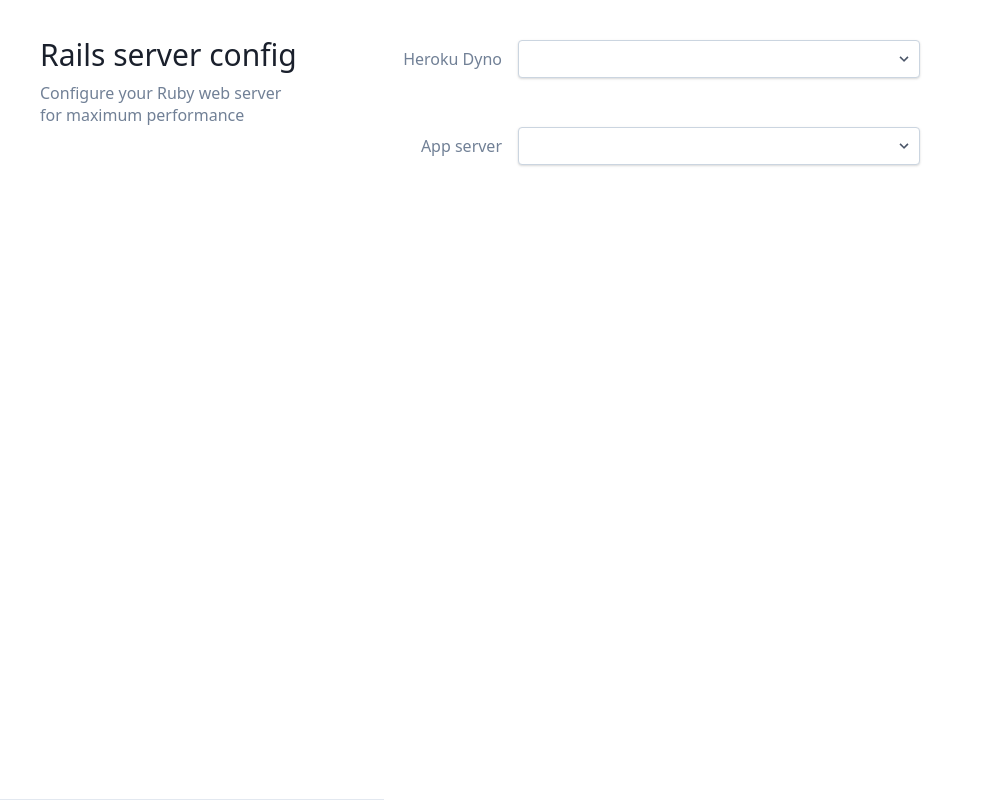
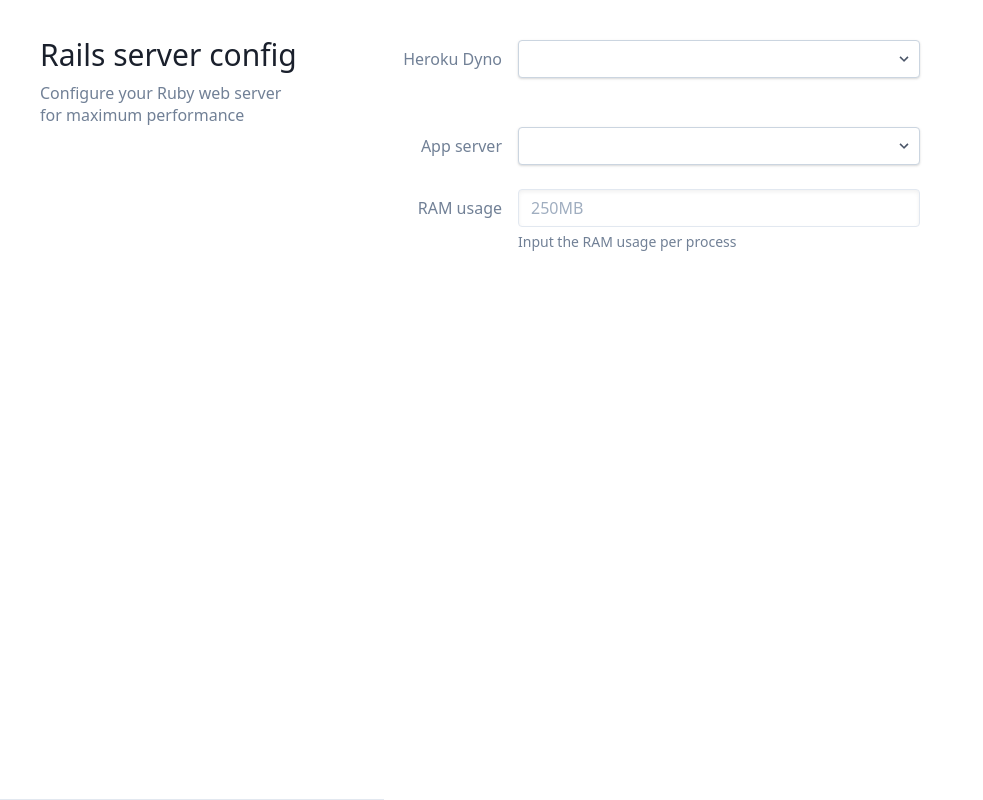
Before and after one commit to richardvenneman/rails-server-config, a Svelte app: page / in a window 1280 px wide. Shown: the whole page, without its empty margins (0-983 px from the left). Built offline with nearby package versions, Linux system fonts and the light colour scheme.

Commit message:
Implement usage input

```diff
--- a/src/App.svelte
+++ b/src/App.svelte
@@ -31,6 +31,7 @@
 
 	let selectedDyno = null;
 	let selectedServer = null;
+	let usage = null;
 </script>
 
 <div class="px-5 flex flex-wrap md:px-0 md:h-screen">
@@ -81,7 +82,20 @@
 				</div>
 			</div>
 		</div>
+
+		<div class="lg:flex lg:items-center">
+			<div class="lg:w-1/4">
+				<label class="block pr-4 text-gray-600 font-medium lg:text-right mb-1 lg:mb-0" for="usage">
+					RAM usage
+				</label>
+			</div>
+			<div class="lg:w-3/4">
+				<input bind:value={usage} class="shadow-inner appearance-none border rounded w-full py-2 px-3 text-gray-700 leading-tight focus:outline-none focus:shadow-outline" id="usage" type="number" placeholder="250MB">
+			</div>
+		</div>
+		<small class="block mb-6 text-gray-600 mt-1 text-sm lg:ml-auto lg:w-3/4">Input the RAM usage per process</small>
 	</div>
+
 	<aside class="py-16 w-full border-b border-gray-300 text-center order-1 md:max-w-sm md:p-10 md:text-left">
 		<h1 class="text-3xl leading-none text-gray-900 font-light">Rails server config</h1>
 		<h2 class="mx-5 text-gray-600 leading-snug mt-3 md:mx-0">
```
